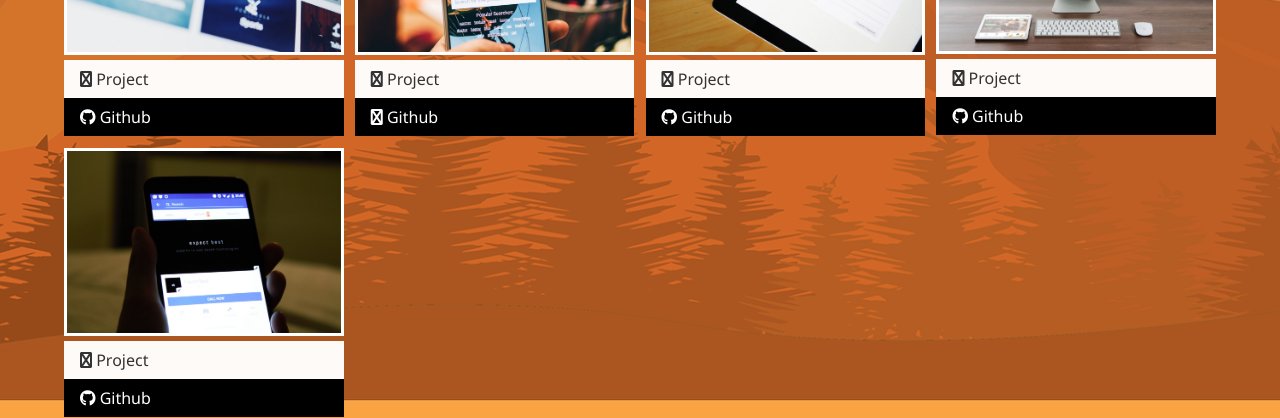
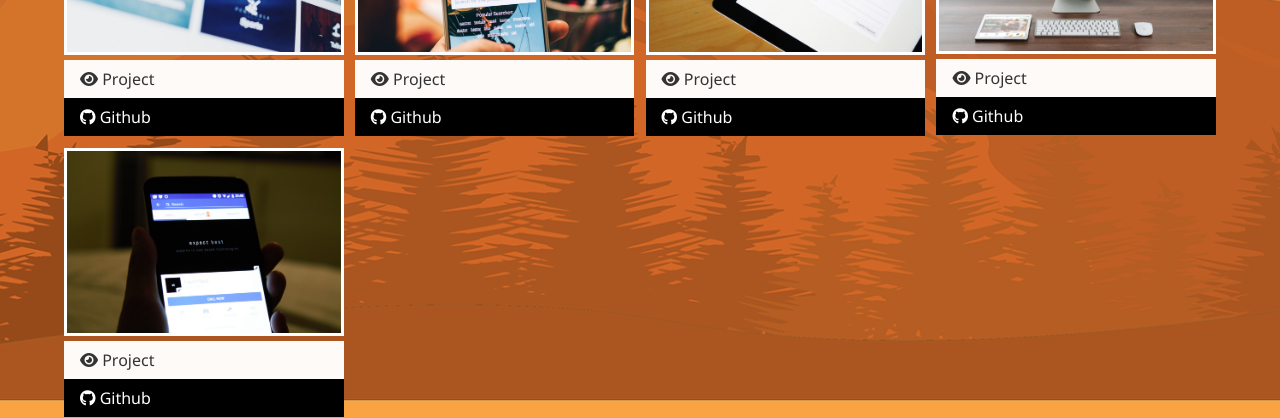
Before and after one commit to Maija0/ModernPortfolio, a website: page dist/work.html in a window 1280 px wide. Shown: the part 400-818 px from the top of the page. Drawn offline with Linux system fonts and the light colour scheme.

Commit message:
Additional Fixes to work page

```diff
--- a/dist/work.html
+++ b/dist/work.html
@@ -72,7 +72,7 @@
                     alt="Project">
                 </a>
                 <a href="#" class="btn-light">
-                    <i class="fab fa-eye"></i> Project
+                    <i class="fas fa-eye"></i> Project
                 </a>
                 <a href="#" class="btn-dark">
                     <i class="fab fa-github"></i> Github
@@ -84,10 +84,10 @@
                     alt="Project">
                 </a>
                 <a href="#" class="btn-light">
-                    <i class="fab fa-eye"></i> Project
+                    <i class="fas fa-eye"></i> Project
                 </a>
                 <a href="#" class="btn-dark">
-                    <i class="fas fa-github"></i> Github
+                    <i class="fab fa-github"></i> Github
                 </a>
             </div>
             <div class="item">
@@ -96,7 +96,7 @@
                     alt="Project">
                 </a>
                 <a href="#" class="btn-light">
-                    <i class="fab fa-eye"></i> Project
+                    <i class="fas fa-eye"></i> Project
                 </a>
                 <a href="#" class="btn-dark">
                     <i class="fab fa-github"></i> Github
@@ -108,7 +108,7 @@
                     alt="Project">
                 </a>
                 <a href="#" class="btn-light">
-                    <i class="fab fa-eye"></i> Project
+                    <i class="fas fa-eye"></i> Project
                 </a>
                 <a href="#" class="btn-dark">
                     <i class="fab fa-github"></i> Github
@@ -120,7 +120,7 @@
                     alt="Project">
                 </a>
                 <a href="#" class="btn-light">
-                    <i class="fab fa-eye"></i> Project
+                    <i class="fas fa-eye"></i> Project
                 </a>
                 <a href="#" class="btn-dark">
                     <i class="fab fa-github"></i> Github
```
